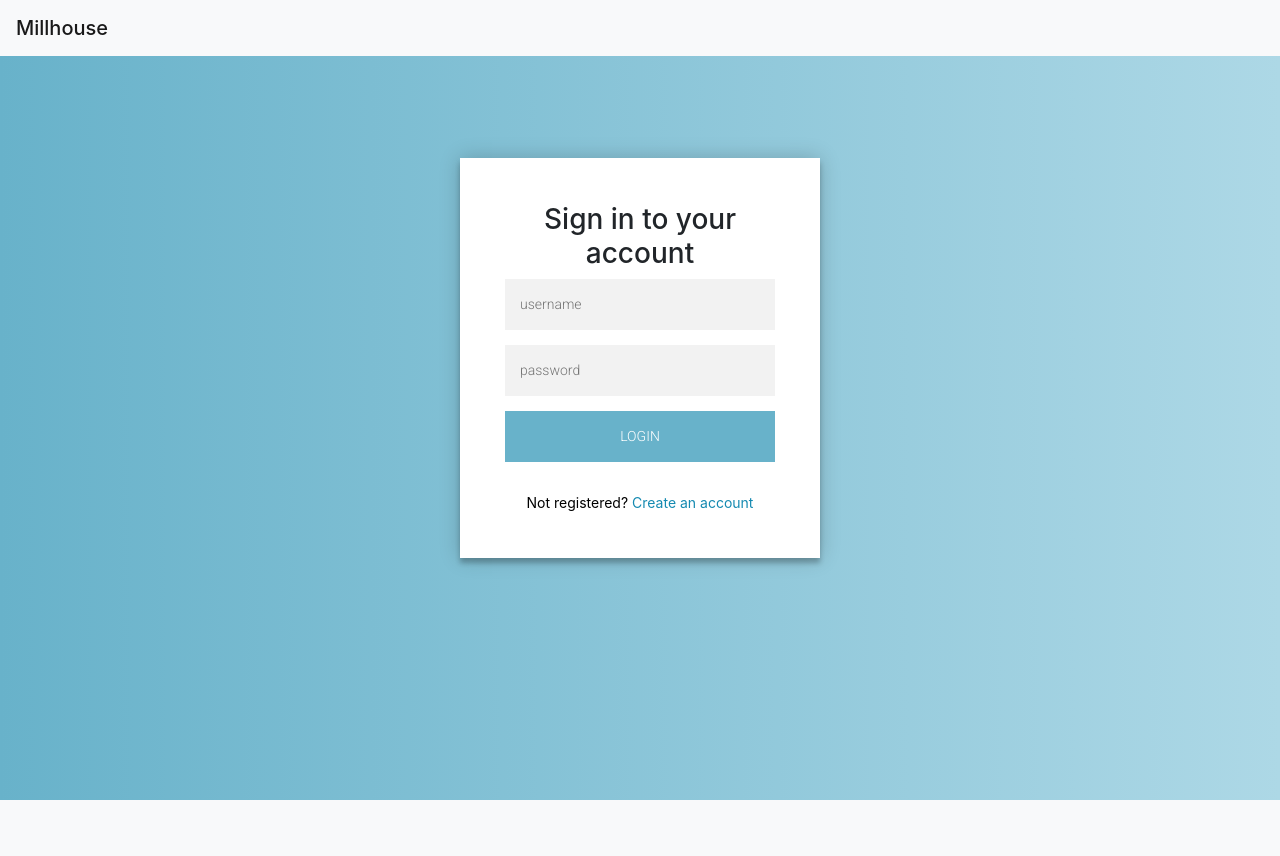
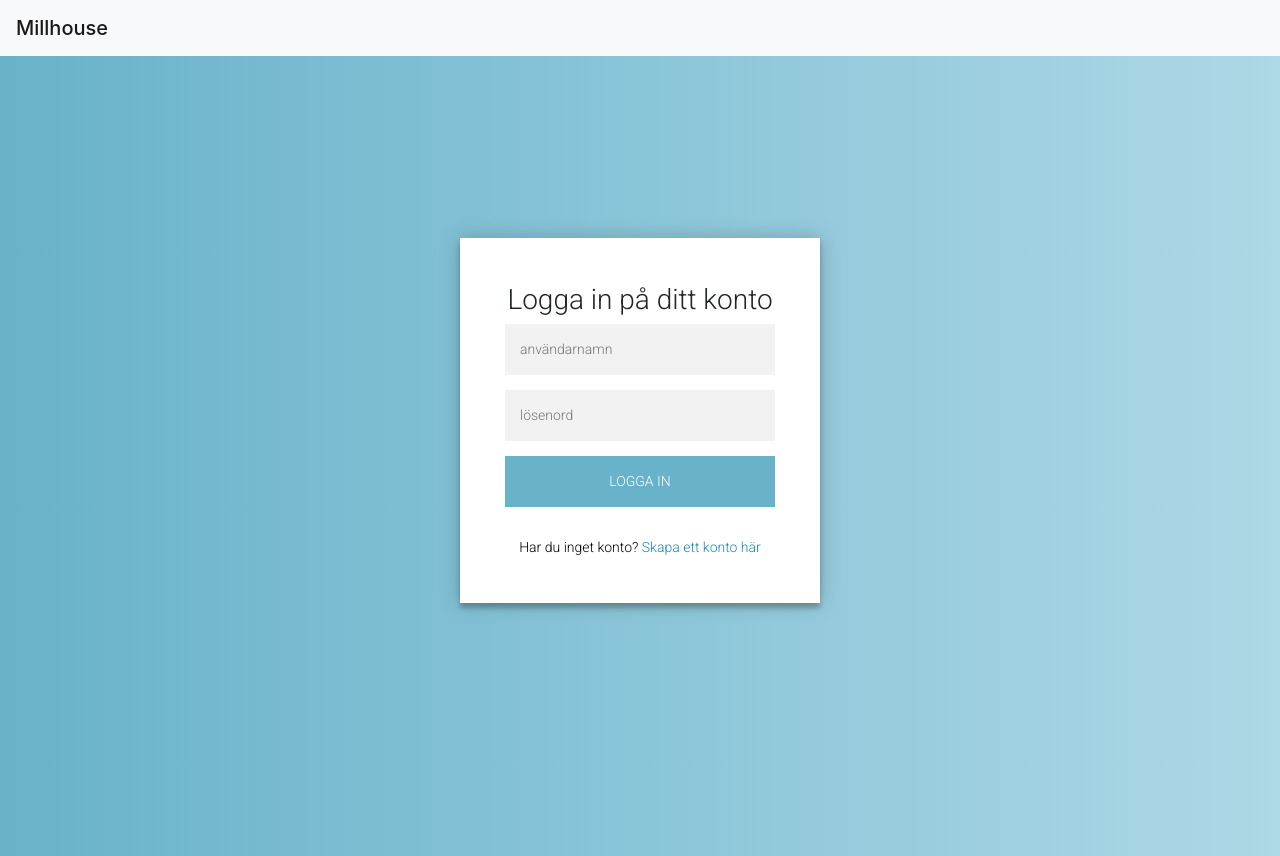
Before and after one commit to emiliajosefsson/CMS7, a PHP site: page /login.php in a window 1280 px wide. Before the commit the page ends 800 px from the top, so only its background shows below. Run offline with PHP 8.4, Linux system fonts and the light colour scheme; some libraries are stand-ins or nearby versions.

Commit message:
fixed small styling changes

```diff
--- a/css/style.css
+++ b/css/style.css
@@ -92,17 +92,6 @@
   color: #EF3B3A;
 }
 
-body {
-  background: #ADD8E6; /* fallback for old browsers */
-  background: -webkit-linear-gradient(right, #ADD8E6, #68b2ca);
-  background: -moz-linear-gradient(right, #ADD8E6, #68b2ca);
-  background: -o-linear-gradient(right, #ADD8E6, #68b2ca);
-  background: linear-gradient(to left, #ADD8E6, #68b2ca);
-  font-family: "Roboto", sans-serif;
-  -webkit-font-smoothing: antialiased;
-  -moz-osx-font-smoothing: grayscale;
-}
-
 .error_form{
   font-style: italic;
 }
@@ -170,6 +159,14 @@ body {
     font-weight: 500;
 }
 
+select option:first-child {
+  display:none;
+}
+
+a {
+  text-decoration: none;
+}
+
 footer {
 	text-align: center;
 }
--- a/login.php
+++ b/login.php
@@ -4,7 +4,7 @@
     <meta charset="UTF-8">
     <meta http-equiv="X-UA-Compatible" content="IE=edge">
     <meta name="viewport" content="width=device-width, initial-scale=1.0">
-    <title>Login</title>
+    <title>Logga in</title>
     <link rel="stylesheet" href="css/style.css">
     <link rel="stylesheet" href="https://maxcdn.bootstrapcdn.com/bootstrap/4.0.0/css/bootstrap.min.css" integrity="sha384-Gn5384xqQ1aoWXA+058RXPxPg6fy4IWvTNh0E263XmFcJlSAwiGgFAW/dAiS6JXm" crossorigin="anonymous">
     <script src="https://code.jquery.com/jquery-3.2.1.slim.min.js" integrity="sha384-KJ3o2DKtIkvYIK3UENzmM7KCkRr/rE9/Qpg6aAZGJwFDMVNA/GpGFF93hXpG5KkN" crossorigin="anonymous"></script>
@@ -14,9 +14,9 @@
 <body>
 <!--Ska millhouse vara klickbart? -->
 <nav class="navbar navbar-expand-lg navbar-light bg-light">
-  <a class="navbar-brand company-name" href="#">Millhouse</a>
+  <a class="navbar-brand company-name" href="login.php">Millhouse</a>
 </nav>
-
+<div class="hero">
 <?php
 if(isset($_POST['login'])){
 include 'includes/database_connection.php';
@@ -38,16 +38,11 @@ $stm->bindParam(":username_IN", $username);
 $stm->bindParam(":password_IN", $userPassword);
 $stm->execute();
 
-
-/*möjligen att vi ska lägga till här i if statement role för att skapa olika sessions beroende på admin eller
-user??*/
 $return = $stm->fetch();
-
 
   if($return['Role'] == "Admin"){
     $role = $return['Role'];
    }
-
 
 if($return[0]>0) {
 session_start();
@@ -66,12 +61,12 @@ header("Location:index.php");
 
 <div class="login-page">
   <div class="form">
-  <h3>Sign in to your account</h3>
+  <h3>Logga in på ditt konto</h3>
     <form class="login-form" action="login.php" method="POST">
-      <input type="text" placeholder="username" name="username"/>
-      <input type="password" placeholder="password" name="password"/>
-      <input id="button" type="submit" value="login" name="login">
-      <p class="message">Not registered? <a href="register.php">Create an account</a></p>
+      <input type="text" placeholder="användarnamn" name="username"/>
+      <input type="password" placeholder="lösenord" name="password"/>
+      <input id="button" type="submit" value="logga in" name="login">
+      <p class="message">Har du inget konto? <a href="register.php">Skapa ett konto här</a></p>
     </form>
     <?php
     if(!isset($_GET['login'])) {
@@ -91,5 +86,6 @@ header("Location:index.php");
     ?>
   </div>
 </div>
+</div>
 </body>
 </html>
```
Also changed, not shown: entries.php (+7 -15 lines), index.php (+4 -5 lines), register.php (+9 -9 lines).
